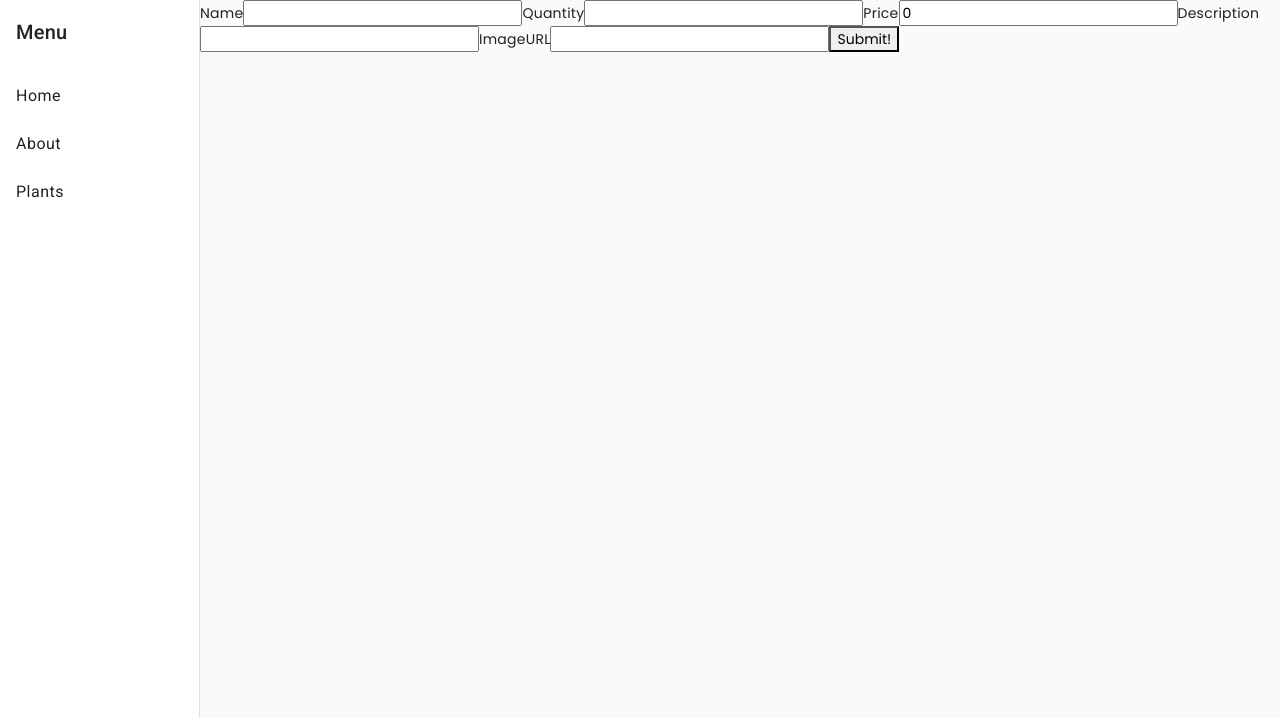
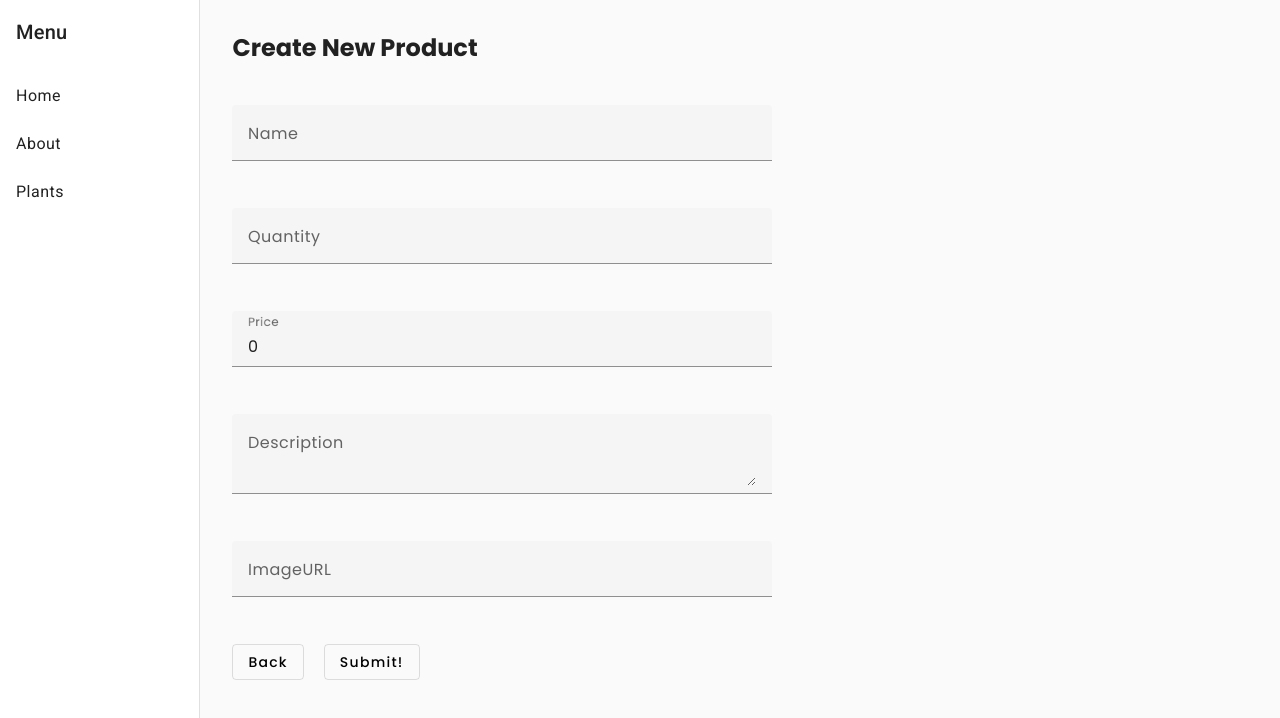
Before and after one commit to PenelopeWedemeyer/beginner-website, an Angular app: page /create in a window 1280 px wide. Shown: the top 718 px of the page. Built offline with nearby package versions, Linux system fonts and the light colour scheme.

Commit message:
added basic HTMl format for the component create-product

```diff
--- a/src/app/components/create-product/create-product.component.css
+++ b/src/app/components/create-product/create-product.component.css
@@ -0,0 +1,12 @@
+.matForm {
+    display: flex;
+    flex-direction: column;
+    margin: 3%;
+    row-gap: 25px;
+    width: 50%;
+}
+
+.btns {
+    display: flex;
+    column-gap: 20px;
+}
--- a/src/app/components/create-product/create-product.component.html
+++ b/src/app/components/create-product/create-product.component.html
@@ -1,18 +1,33 @@
-<form (ngSubmit)="onSubmit()">
-    <label for="name">Name</label>
-    <input type="text" id="name" name="name" [(ngModel)]="currentProduct.itemName">
+<form class="matForm" (ngSubmit)="onSubmit()">
+    <h1><b>Create New Product</b></h1>
 
-    <label for="quantity">Quantity</label>
-    <input type="text" id="quantity" name="quantity" [(ngModel)]="currentProduct.quantity">
+    <mat-form-field>
+        <mat-label for="name">Name</mat-label>
+        <input matInput type="text" id="name" name="name" [(ngModel)]="currentProduct.itemName">
+    </mat-form-field>
 
-    <label for="price">Price</label>
-    <input type="text" id="price" name="price" [(ngModel)]="currentProduct.price">
+    <mat-form-field>
+        <mat-label for="quantity">Quantity</mat-label>
+        <input matInput type="text" id="quantity" name="quantity" [(ngModel)]="currentProduct.quantity">
+    </mat-form-field>
 
-    <label for="description">Description</label>
-    <input type="text" id="description" name="description" [(ngModel)]="currentProduct.description">
+    <mat-form-field>
+        <mat-label for="price">Price</mat-label>
+        <input matInput type="text" id="price" name="price" [(ngModel)]="currentProduct.price">
+    </mat-form-field>
 
-    <label for="imgURL">ImageURL</label>
-    <input type="text" id="imgURL" name="imgURL" [(ngModel)]="currentProduct.imageURL">
+    <mat-form-field>
+        <mat-label for="description">Description</mat-label>
+        <textarea matInput type="text" id="description" name="description" [(ngModel)]="currentProduct.description"></textarea>
+    </mat-form-field>
 
-    <button type="submit">Submit!</button>
+    <mat-form-field>
+        <mat-label for="imgURL">ImageURL</mat-label>
+        <input matInput type="text" id="imgURL" name="imgURL" [(ngModel)]="currentProduct.imageURL">
+    </mat-form-field>
+
+    <div class="btns">
+        <button mat-stroked-button routerLink="/products">Back</button>
+        <button mat-stroked-button type="submit">Submit!</button>
+    </div>
 </form>
--- a/src/app/components/edit-product/edit-product.component.html
+++ b/src/app/components/edit-product/edit-product.component.html
@@ -31,7 +31,6 @@
             <button mat-stroked-button routerLink="/products">Back</button>
             <button mat-stroked-button type="submit">Submit!</button>
         </div>
-
     </form>
 
     <div>
--- a/src/app/components/products/products.component.html
+++ b/src/app/components/products/products.component.html
@@ -1,4 +1,4 @@
-<!-- <button routerLink="/create">Add</button>  -->
+<button routerLink="/create">Add</button>
 
 <div *ngFor="let p of productList">
     <mat-card class="example-card">
```
Also changed, not shown: products.json (+8 -0 lines), src/app/components/create-product/create-product.module.ts (+9 -1 lines).
